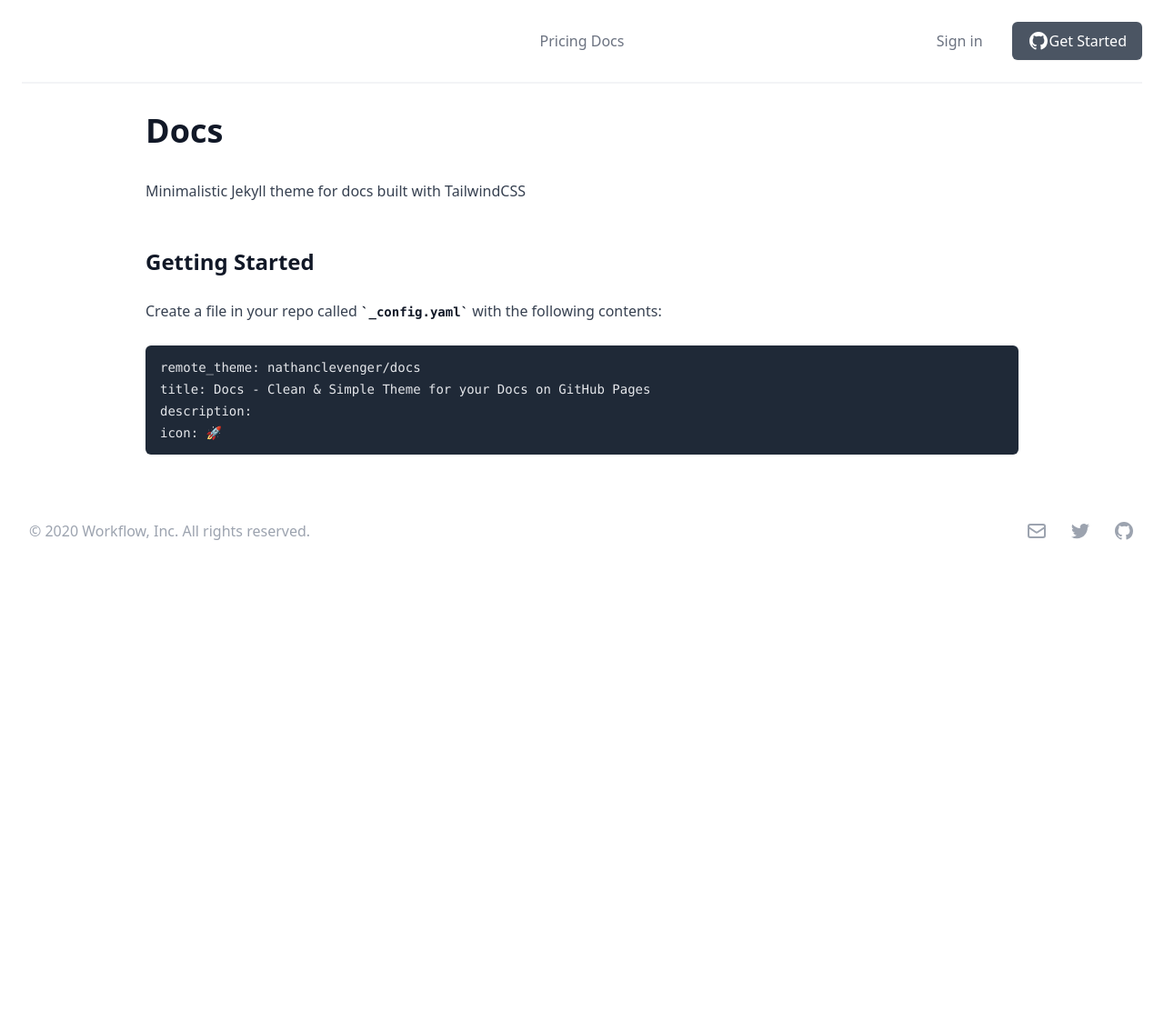
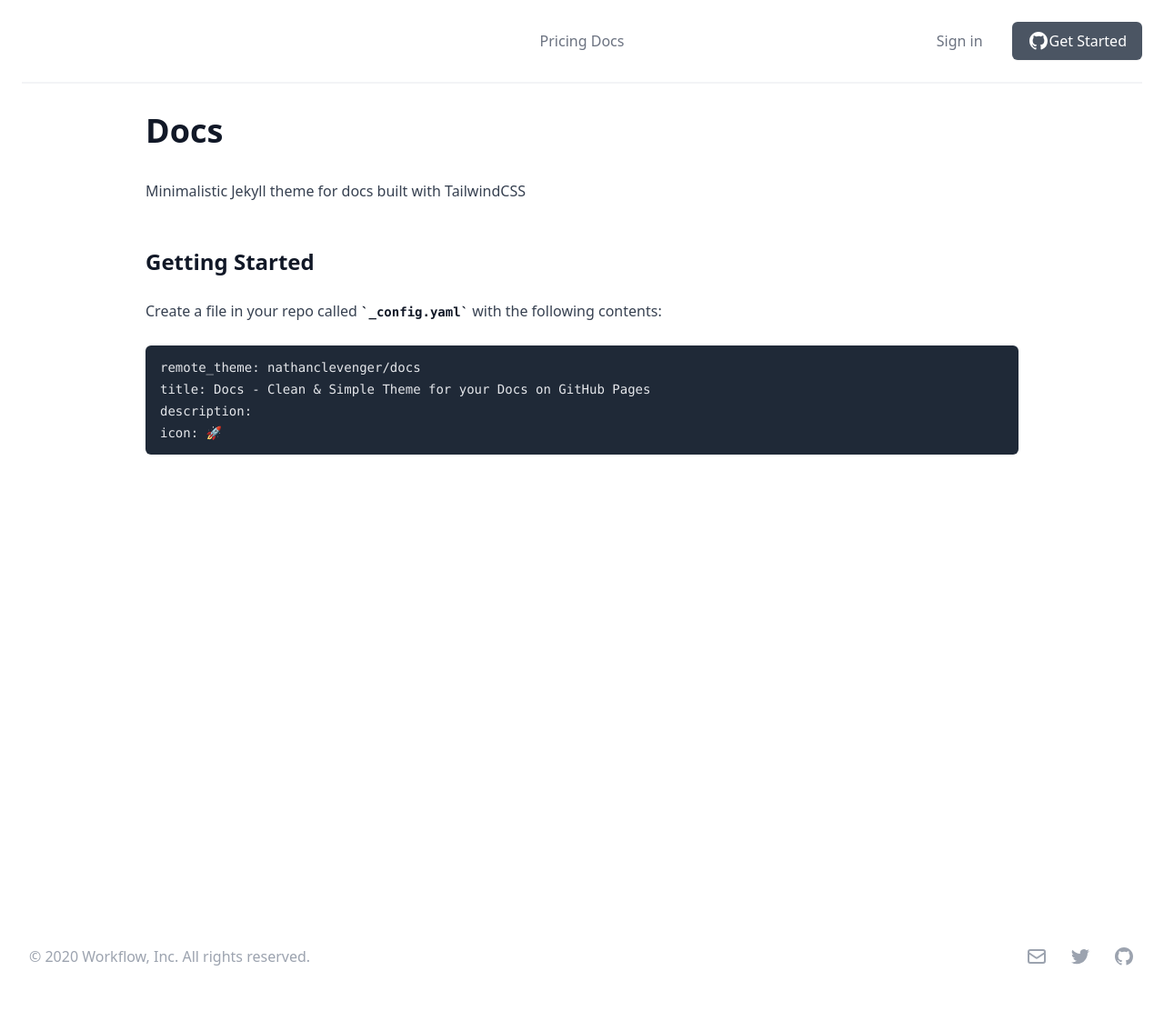
Before and after one commit to nathanclevenger/docs, a Jekyll site: the page built from README.md, in a window 1280 px wide. Shown: the whole page at 91% size. Built offline with Jekyll 4.4.1, drawn with Linux system fonts in a browser that asks for light colours; nearby versions of some CDN libraries; our own code applies the rules of GitHub Pages for plain Markdown files; before the commit the page ends 900 px from its top, so only the background shows below that.

Commit message:
Update default.html

```diff
--- a/_layouts/default.html
+++ b/_layouts/default.html
@@ -54,7 +54,7 @@
   </div>
 </div>
 
-  <div class="prose mx-auto max-w-md px-4 sm:max-w-3xl sm:px-6 lg:px-8 lg:max-w-5xl pt-8">
+  <div class="prose h-full mx-auto max-w-md px-4 sm:max-w-3xl sm:px-6 lg:px-8 lg:max-w-5xl pt-8">
     {{ content }}
   </div>
 
```
